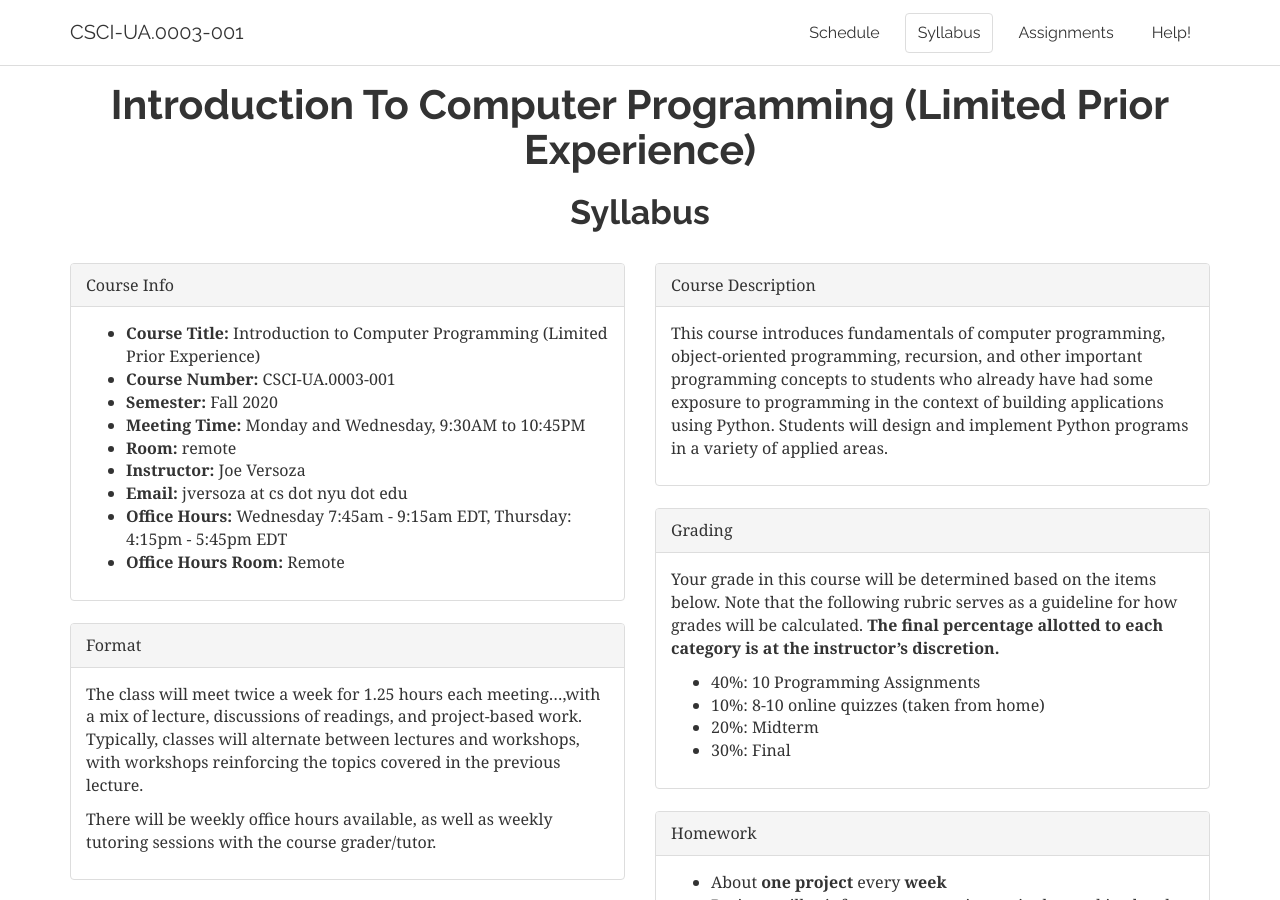
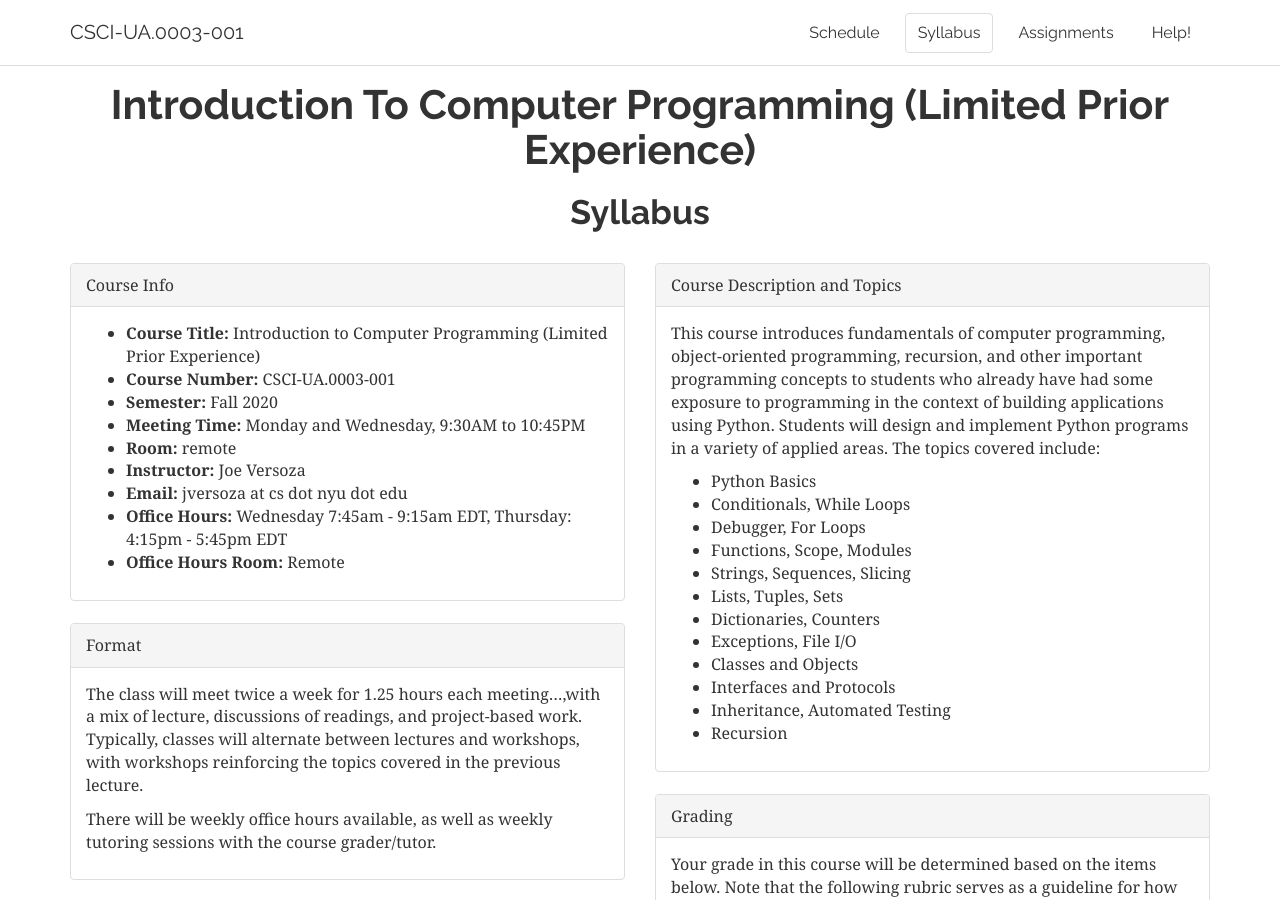
Before and after one commit to foureyes/csci-ua.0003-fall2020-001, a Jekyll site: the page built from syllabus.markdown, in a window 1280 px wide and 900 px high. Built offline with Jekyll 4.4.1, drawn with Linux system fonts in a browser that asks for light colours.

Commit message:
Fix topics

```diff
--- a/syllabus.markdown
+++ b/syllabus.markdown
@@ -83,9 +83,22 @@ When you're ready to ask a question simply click the "New Thread" button and sel
   <div class="col-md-6">
     <div class="panel panel-default">
 <a name="description"></a>
-<div class="panel-heading">Course Description</div>
+<div class="panel-heading">Course Description and Topics</div>
 <div class="panel-body" markdown="block">
-This course introduces fundamentals of computer programming, object-oriented programming, recursion, and other important programming concepts to students who already have had some exposure to programming in the context of building applications using Python. Students will design and implement Python programs in a variety of applied areas.
+This course introduces fundamentals of computer programming, object-oriented programming, recursion, and other important programming concepts to students who already have had some exposure to programming in the context of building applications using Python. Students will design and implement Python programs in a variety of applied areas. The topics covered include:
+
+* Python Basics
+* Conditionals, While Loops
+* Debugger, For Loops
+* Functions, Scope, Modules
+* Strings, Sequences, Slicing
+* Lists, Tuples, Sets
+* Dictionaries, Counters
+* Exceptions, File I/O
+* Classes and Objects
+* Interfaces and Protocols
+* Inheritance, Automated Testing
+* Recursion
 
 </div>
     </div>
```
